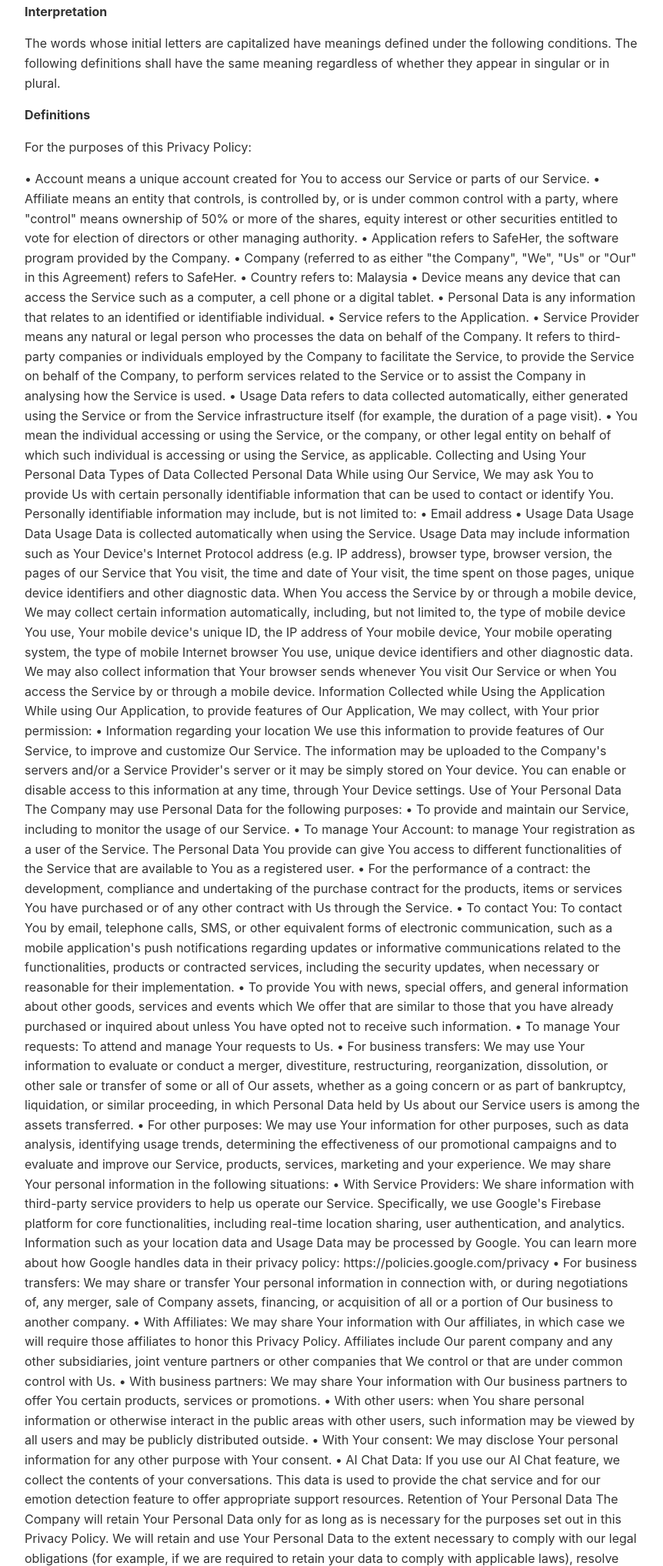
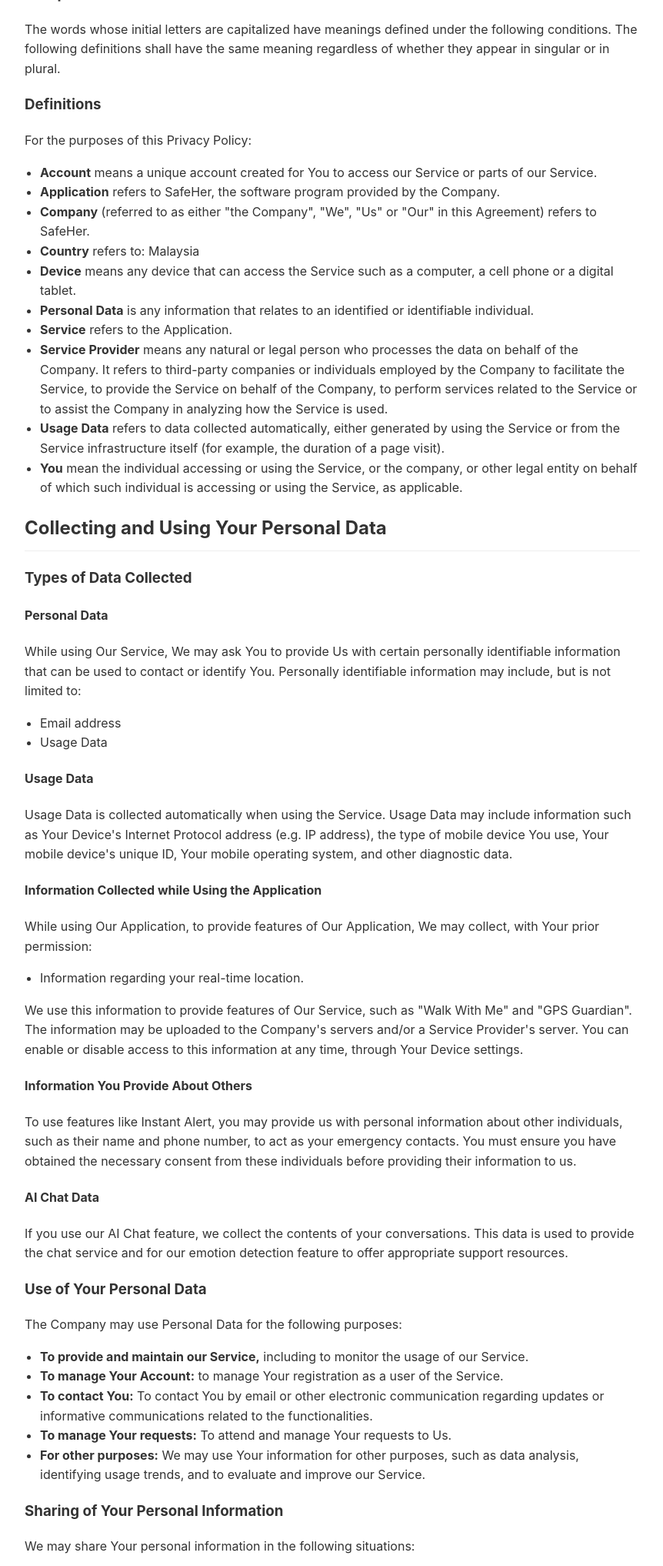
Before and after one commit to Calaweh/SafeHer, a plain HTML site: page index.html in a window 1280 px wide. Shown: the part 381-2415 px from the top of the page at 77% size, without its empty margins (208-1070 px from the left). Drawn offline with Linux system fonts and the light colour scheme.

Commit message:
Revise Privacy Policy with new data handling details
Updated the Privacy Policy to include new sections on data collection, user consent, and children's privacy. Added details about the use of AI chat data and clarified information sharing practices.

```diff
--- a/index.html
+++ b/index.html
@@ -17,123 +17,115 @@
             border-bottom: 1px solid #eee;
             padding-bottom: 10px;
         }
+        ul {
+            padding-left: 20px;
+        }
     </style>
 </head>
 <body>
 
     <h1>Privacy Policy for SafeHer</h1>
 
-    <!--
-    ====================================================================
-    DELETE EVERYTHING BELOW THIS LINE AND PASTE YOUR OWN POLICY TEXT HERE
-    ====================================================================
-    -->
+    <p><strong>Last updated: October 29, 2024</strong></p> <!-- Changed date to 2024 -->
 
-    <!-- <p><strong>Last updated: October 29, 2024</strong></p>
-
-    <p>This Privacy Policy describes Our policies and procedures on the collection, use and disclosure of Your information when You use the Service and tells You about Your privacy rights and how the law protects You.</p>
+    <p>This Privacy Policy describes Our policies and procedures on the collection, use and disclosure of Your information when You use the Service and tells You about Your privacy rights and how the law protects You. We use Your Personal data to provide and improve the Service. By using the Service, You agree to the collection and use of information in accordance with this Privacy Policy.</p>
 
     <h2>Interpretation and Definitions</h2>
-    <p>... and so on ...</p> -->
+    <h3>Interpretation</h3>
+    <p>The words whose initial letters are capitalized have meanings defined under the following conditions. The following definitions shall have the same meaning regardless of whether they appear in singular or in plural.</p>
+    <h3>Definitions</h3>
+    <p>For the purposes of this Privacy Policy:</p>
+    <ul>
+        <li><strong>Account</strong> means a unique account created for You to access our Service or parts of our Service.</li>
+        <li><strong>Application</strong> refers to SafeHer, the software program provided by the Company.</li>
+        <li><strong>Company</strong> (referred to as either "the Company", "We", "Us" or "Our" in this Agreement) refers to SafeHer.</li>
+        <li><strong>Country</strong> refers to: Malaysia</li>
+        <li><strong>Device</strong> means any device that can access the Service such as a computer, a cell phone or a digital tablet.</li>
+        <li><strong>Personal Data</strong> is any information that relates to an identified or identifiable individual.</li>
+        <li><strong>Service</strong> refers to the Application.</li>
+        <li><strong>Service Provider</strong> means any natural or legal person who processes the data on behalf of the Company. It refers to third-party companies or individuals employed by the Company to facilitate the Service, to provide the Service on behalf of the Company, to perform services related to the Service or to assist the Company in analyzing how the Service is used.</li>
+        <li><strong>Usage Data</strong> refers to data collected automatically, either generated by using the Service or from the Service infrastructure itself (for example, the duration of a page visit).</li>
+        <li><strong>You</strong> mean the individual accessing or using the Service, or the company, or other legal entity on behalf of which such individual is accessing or using the Service, as applicable.</li>
+    </ul>
 
-    <!-- <p><strong>Privacy Policy</strong></p> -->
-    <p><strong>Last updated: October 29, 2025</strong></p>
-    <p>This Privacy Policy describes Our policies and procedures on the collection, use and disclosure of Your information when You use the Service and tells You about Your privacy rights and how the law protects You.
-    We use Your Personal data to provide and improve the Service. By using the Service, You agree to the collection and use of information in accordance with this Privacy Policy. This Privacy Policy has been created with the help of the Privacy Policy Generator.</p>
+    <h2>Collecting and Using Your Personal Data</h2>
+    <h3>Types of Data Collected</h3>
+    <h4>Personal Data</h4>
+    <p>While using Our Service, We may ask You to provide Us with certain personally identifiable information that can be used to contact or identify You. Personally identifiable information may include, but is not limited to:</p>
+    <ul>
+        <li>Email address</li>
+        <li>Usage Data</li>
+    </ul>
 
-    <h2>Interpretation and Definitions</h2>
-    <p><strong>Interpretation</strong></p>
-    <p>The words whose initial letters are capitalized have meanings defined under the following conditions. The following definitions shall have the same meaning regardless of whether they appear in singular or in plural.</p>
-    <p><strong>Definitions</strong></p>
+    <h4>Usage Data</h4>
+    <p>Usage Data is collected automatically when using the Service. Usage Data may include information such as Your Device's Internet Protocol address (e.g. IP address), the type of mobile device You use, Your mobile device's unique ID, Your mobile operating system, and other diagnostic data.</p>
 
-    <p>For the purposes of this Privacy Policy:</p>
-    <p>
-    •	Account means a unique account created for You to access our Service or parts of our Service.
-    •	Affiliate means an entity that controls, is controlled by, or is under common control with a party, where "control" means ownership of 50% or more of the shares, equity interest or other securities entitled to vote for election of directors or other managing authority.
-    •	Application refers to SafeHer, the software program provided by the Company.
-    •	Company (referred to as either "the Company", "We", "Us" or "Our" in this Agreement) refers to SafeHer.
-    •	Country refers to: Malaysia
-    •	Device means any device that can access the Service such as a computer, a cell phone or a digital tablet.
-    •	Personal Data is any information that relates to an identified or identifiable individual.
-    •	Service refers to the Application.
-    •	Service Provider means any natural or legal person who processes the data on behalf of the Company. It refers to third-party companies or individuals employed by the Company to facilitate the Service, to provide the Service on behalf of the Company, to perform services related to the Service or to assist the Company in analysing how the Service is used.
-    •	Usage Data refers to data collected automatically, either generated using the Service or from the Service infrastructure itself (for example, the duration of a page visit).
-    •	You mean the individual accessing or using the Service, or the company, or other legal entity on behalf of which such individual is accessing or using the Service, as applicable.
-    Collecting and Using Your Personal Data
-    Types of Data Collected
-    Personal Data
-    While using Our Service, We may ask You to provide Us with certain personally identifiable information that can be used to contact or identify You. Personally identifiable information may include, but is not limited to:
-    •	Email address
-    •	Usage Data
-    Usage Data
-    Usage Data is collected automatically when using the Service.
-    Usage Data may include information such as Your Device's Internet Protocol address (e.g. IP address), browser type, browser version, the pages of our Service that You visit, the time and date of Your visit, the time spent on those pages, unique device identifiers and other diagnostic data.
-    When You access the Service by or through a mobile device, We may collect certain information automatically, including, but not limited to, the type of mobile device You use, Your mobile device's unique ID, the IP address of Your mobile device, Your mobile operating system, the type of mobile Internet browser You use, unique device identifiers and other diagnostic data.
-    We may also collect information that Your browser sends whenever You visit Our Service or when You access the Service by or through a mobile device.
-    Information Collected while Using the Application
-    While using Our Application, to provide features of Our Application, We may collect, with Your prior permission:
-    •	Information regarding your location
-    We use this information to provide features of Our Service, to improve and customize Our Service. The information may be uploaded to the Company's servers and/or a Service Provider's server or it may be simply stored on Your device.
-    You can enable or disable access to this information at any time, through Your Device settings.
-    Use of Your Personal Data
-    The Company may use Personal Data for the following purposes:
-    •	To provide and maintain our Service, including to monitor the usage of our Service.
-    •	To manage Your Account: to manage Your registration as a user of the Service. The Personal Data You provide can give You access to different functionalities of the Service that are available to You as a registered user.
-    •	For the performance of a contract: the development, compliance and undertaking of the purchase contract for the products, items or services You have purchased or of any other contract with Us through the Service.
-    •	To contact You: To contact You by email, telephone calls, SMS, or other equivalent forms of electronic communication, such as a mobile application's push notifications regarding updates or informative communications related to the functionalities, products or contracted services, including the security updates, when necessary or reasonable for their implementation.
-    •	To provide You with news, special offers, and general information about other goods, services and events which We offer that are similar to those that you have already purchased or inquired about unless You have opted not to receive such information.
-    •	To manage Your requests: To attend and manage Your requests to Us.
-    •	For business transfers: We may use Your information to evaluate or conduct a merger, divestiture, restructuring, reorganization, dissolution, or other sale or transfer of some or all of Our assets, whether as a going concern or as part of bankruptcy, liquidation, or similar proceeding, in which Personal Data held by Us about our Service users is among the assets transferred.
-    •	For other purposes: We may use Your information for other purposes, such as data analysis, identifying usage trends, determining the effectiveness of our promotional campaigns and to evaluate and improve our Service, products, services, marketing and your experience.
-    We may share Your personal information in the following situations:
-    •	With Service Providers: We share information with third-party service providers to help us operate our Service. Specifically, we use Google's Firebase platform for core functionalities, including real-time location sharing, user authentication, and analytics. Information such as your location data and Usage Data may be processed by Google. You can learn more about how Google handles data in their privacy policy: https://policies.google.com/privacy
-    •	For business transfers: We may share or transfer Your personal information in connection with, or during negotiations of, any merger, sale of Company assets, financing, or acquisition of all or a portion of Our business to another company.
-    •	With Affiliates: We may share Your information with Our affiliates, in which case we will require those affiliates to honor this Privacy Policy. Affiliates include Our parent company and any other subsidiaries, joint venture partners or other companies that We control or that are under common control with Us.
-    •	With business partners: We may share Your information with Our business partners to offer You certain products, services or promotions.
-    •	With other users: when You share personal information or otherwise interact in the public areas with other users, such information may be viewed by all users and may be publicly distributed outside.
-    •	With Your consent: We may disclose Your personal information for any other purpose with Your consent.
-    •	AI Chat Data: If you use our AI Chat feature, we collect the contents of your conversations. This data is used to provide the chat service and for our emotion detection feature to offer appropriate support resources.
-    Retention of Your Personal Data
-    The Company will retain Your Personal Data only for as long as is necessary for the purposes set out in this Privacy Policy. We will retain and use Your Personal Data to the extent necessary to comply with our legal obligations (for example, if we are required to retain your data to comply with applicable laws), resolve disputes, and enforce our legal agreements and policies.
-    The Company will also retain Usage Data for internal analysis purposes. Usage Data is generally retained for a shorter period of time, except when this data is used to strengthen the security or to improve the functionality of Our Service, or We are legally obligated to retain this data for longer periods.
-    Transfer of Your Personal Data
-    Your information, including Personal Data, is processed at the Company's operating offices and in any other places where the parties involved in the processing are located. It means that this information may be transferred to — and maintained on — computers located outside of Your state, province, country or other governmental jurisdiction where the data protection laws may differ from those from Your jurisdiction.
-    Your consent to this Privacy Policy followed by Your submission of such information represents Your agreement to that transfer.
-    The Company will take all steps reasonably necessary to ensure that Your data is treated securely and in accordance with this Privacy Policy and no transfer of Your Personal Data will take place to an organization or a country unless there are adequate controls in place including the security of Your data and other personal information.
-    Delete Your Personal Data
-    You have the right to delete or request that We assist in deleting the Personal Data that We have collected about You.
-    Our Service may give You the ability to delete certain information about You from within the Service.
-    You may update, amend, or delete Your information at any time by signing in to Your Account, if you have one, and visiting the account settings section that allows you to manage Your personal information. You may also contact Us to request access to, correct, or delete any personal information that You have provided to Us.
-    Please note, however, that We may need to retain certain information when we have a legal obligation or lawful basis to do so.
-    Disclosure of Your Personal Data
-    Business Transactions
-    If the Company is involved in a merger, acquisition or asset sale, Your Personal Data may be transferred. We will provide notice before Your Personal Data is transferred and becomes subject to a different Privacy Policy.
-    Law enforcement
-    Under certain circumstances, the Company may be required to disclose Your Personal Data if required to do so by law or in response to valid requests by public authorities (e.g. a court or a government agency).
-    Other legal requirements
-    The Company may disclose Your Personal Data in the good faith belief that such action is necessary to:
-    •	Comply with a legal obligation
-    •	Protect and defend the rights or property of the Company
-    •	Prevent or investigate possible wrongdoing in connection with the Service
-    •	Protect the personal safety of Users of the Service or the public
-    •	Protect against legal liability
-    Security of Your Personal Data
-    The security of Your Personal Data is important to Us but remember that no method of transmission over the Internet, or method of electronic storage is 100% secure. While We strive to use commercially reasonable means to protect Your Personal Data, We cannot guarantee its absolute security.
-    Children's Privacy
-    Our Service does not address anyone under the age of 16. We do not knowingly collect personally identifiable information from anyone under the age of 16. If You are a parent or guardian and You are aware that Your child has provided Us with Personal Data, please contact Us. If We become aware that We have collected Personal Data from anyone under the age of 16 without verification of parental consent, We take steps to remove that information from Our servers.
-    If We need to rely on consent as a legal basis for processing Your information and Your country requires consent from a parent, We may require Your parent's consent before We collect and use that information.
-    Links to Other Websites
-    Our Service may contain links to other websites that are not operated by Us. If You click on a third-party link, You will be directed to that third party's site. We strongly advise You to review the Privacy Policy of every site You visit.
-    We have no control over and assume no responsibility for the content, privacy policies or practices of any third-party sites or services.
-    Changes to this Privacy Policy
-    We may update Our Privacy Policy from time to time. We will notify You of any changes by posting the new Privacy Policy on this page.
-    We will let You know via email and/or a prominent notice on Our Service, prior to the change becoming effective and update the "Last updated" date at the top of this Privacy Policy.
-    You are advised to review this Privacy Policy periodically for any changes. Changes to this Privacy Policy are effective when they are posted on this page.
-    Contact Us
-    If you have any questions about this Privacy Policy, You can contact us:
-    •	By email: likhuiwee@gmail.com
-    </p>
+    <h4>Information Collected while Using the Application</h4>
+    <p>While using Our Application, to provide features of Our Application, We may collect, with Your prior permission:</p>
+    <ul>
+        <li>Information regarding your real-time location.</li>
+    </ul>
+    <p>We use this information to provide features of Our Service, such as "Walk With Me" and "GPS Guardian". The information may be uploaded to the Company's servers and/or a Service Provider's server. You can enable or disable access to this information at any time, through Your Device settings.</p>
 
+    <!-- NEW SECTION ADDED HERE -->
+    <h4>Information You Provide About Others</h4>
+    <p>To use features like Instant Alert, you may provide us with personal information about other individuals, such as their name and phone number, to act as your emergency contacts. You must ensure you have obtained the necessary consent from these individuals before providing their information to us.</p>
+
+    <h4>AI Chat Data</h4>
+    <p>If you use our AI Chat feature, we collect the contents of your conversations. This data is used to provide the chat service and for our emotion detection feature to offer appropriate support resources.</p>
+
+    <h3>Use of Your Personal Data</h3>
+    <p>The Company may use Personal Data for the following purposes:</p>
+    <ul>
+        <li><strong>To provide and maintain our Service,</strong> including to monitor the usage of our Service.</li>
+        <li><strong>To manage Your Account:</strong> to manage Your registration as a user of the Service.</li>
+        <li><strong>To contact You:</strong> To contact You by email or other electronic communication regarding updates or informative communications related to the functionalities.</li>
+        <li><strong>To manage Your requests:</strong> To attend and manage Your requests to Us.</li>
+        <li><strong>For other purposes:</strong> We may use Your information for other purposes, such as data analysis, identifying usage trends, and to evaluate and improve our Service.</li>
+    </ul>
+
+    <h3>Sharing of Your Personal Information</h3>
+    <p>We may share Your personal information in the following situations:</p>
+    <ul>
+        <li><strong>With Service Providers:</strong> We share information with third-party service providers to help us operate our Service. Specifically, we use Google's Firebase platform for core functionalities, including real-time location sharing, user authentication, and analytics. Information such as your location data and Usage Data may be processed by Google. You can learn more about how Google handles data in their privacy policy: <a href="https://policies.google.com/privacy" target="_blank">https://policies.google.com/privacy</a></li>
+        <li><strong>With other users:</strong> When you use safety features like "Walk With Me", your location is shared with your designated contacts. When you send an "Instant Alert", your location and alert status are sent to your designated emergency contacts.</li>
+        <li><strong>With Your consent:</strong> We may disclose Your personal information for any other purpose with Your consent.</li>
+    </ul>
+
+    <!-- ... (The rest of the policy sections like Retention, Transfer, Deletion, Disclosure, Security are generally okay) ... -->
+
+    <h2>Retention of Your Personal Data</h2>
+    <p>The Company will retain Your Personal Data only for as long as is necessary for the purposes set out in this Privacy Policy. We will retain and use Your Personal Data to the extent necessary to comply with our legal obligations, resolve disputes, and enforce our legal agreements and policies.</p>
+
+    <h2>Transfer of Your Personal Data</h2>
+    <p>Your information, including Personal Data, is processed at the Company's operating offices and in any other places where the parties involved in the processing are located. This means that this information may be transferred to computers located outside of Your jurisdiction where the data protection laws may differ.</p>
+
+    <h2>Delete Your Personal Data</h2>
+    <p>You have the right to delete or request that We assist in deleting the Personal Data that We have collected about You. You may update, amend, or delete Your information at any time by signing in to Your Account. You may also contact Us to request access to, correct, or delete any personal information that You have provided to Us.</p>
+
+    <h2>Disclosure of Your Personal Data</h2>
+    <p>Under certain circumstances, the Company may be required to disclose Your Personal Data if required to do so by law or in response to valid requests by public authorities (e.g. a court or a government agency).</p>
+
+    <h2>Security of Your Personal Data</h2>
+    <p>The security of Your Personal Data is important to Us, but remember that no method of transmission over the Internet, or method of electronic storage is 100% secure. While We strive to use commercially reasonable means to protect Your Personal Data, We cannot guarantee its absolute security.</p>
+
+    <!-- CRITICAL FIX: REPLACED ENTIRE SECTION -->
+    <h2>Children's Privacy</h2>
+    <p>Our Service includes features, such as "GPS Guardian," which are intended for use by parents or legal guardians to ensure the safety of their children.</p>
+    <p>We do not knowingly collect personally identifiable information from children under the age of 16 without verifiable parental consent. If you are a parent or guardian and you add your child to the Service, you are providing consent for us to collect the necessary Personal Data from your child's device, such as their location, for the sole purpose of providing the safety service.</p>
+    <p>If We become aware that We have collected Personal Data from a child under 16 without verification of parental consent, We will take steps to remove that information from Our servers.</p>
+
+    <h2>Links to Other Websites</h2>
+    <p>Our Service may contain links to other websites that are not operated by Us. If You click on a third party link, You will be directed to that third party's site. We strongly advise You to review the Privacy Policy of every site you visit.</p>
+
+    <h2>Changes to this Privacy Policy</h2>
+    <p>We may update Our Privacy Policy from time to time. We will notify You of any changes by posting the new Privacy Policy on this page.</p>
+
+    <h2>Contact Us</h2>
+    <p>If you have any questions about this Privacy Policy, You can contact us:</p>
+    <ul>
+        <li>By email: likhuiwee@gmail.com</li>
+    </ul>
 
 </body>
 </html>
```
